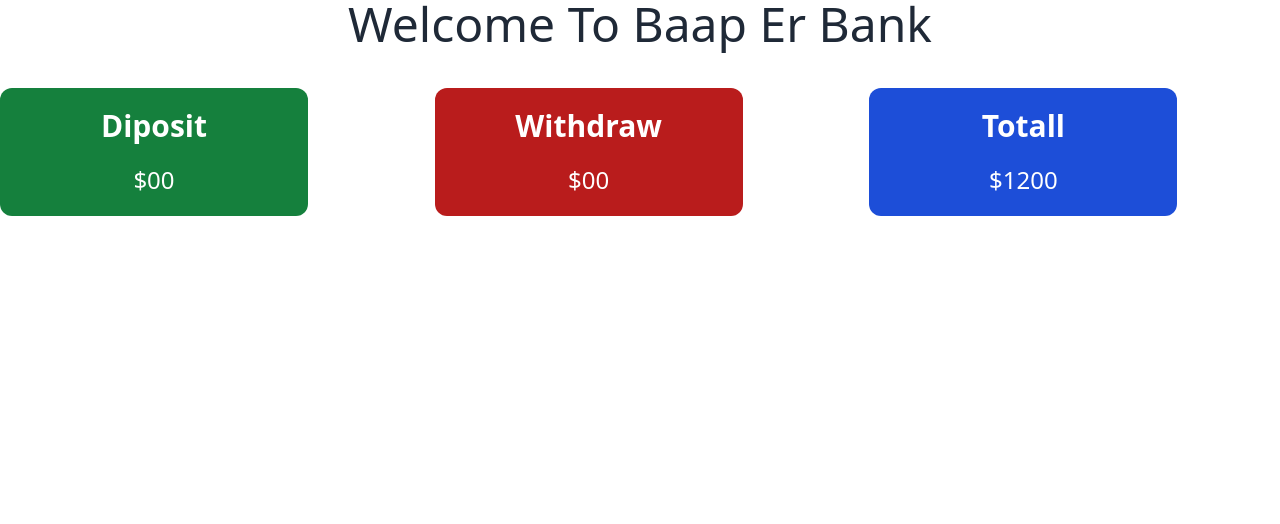
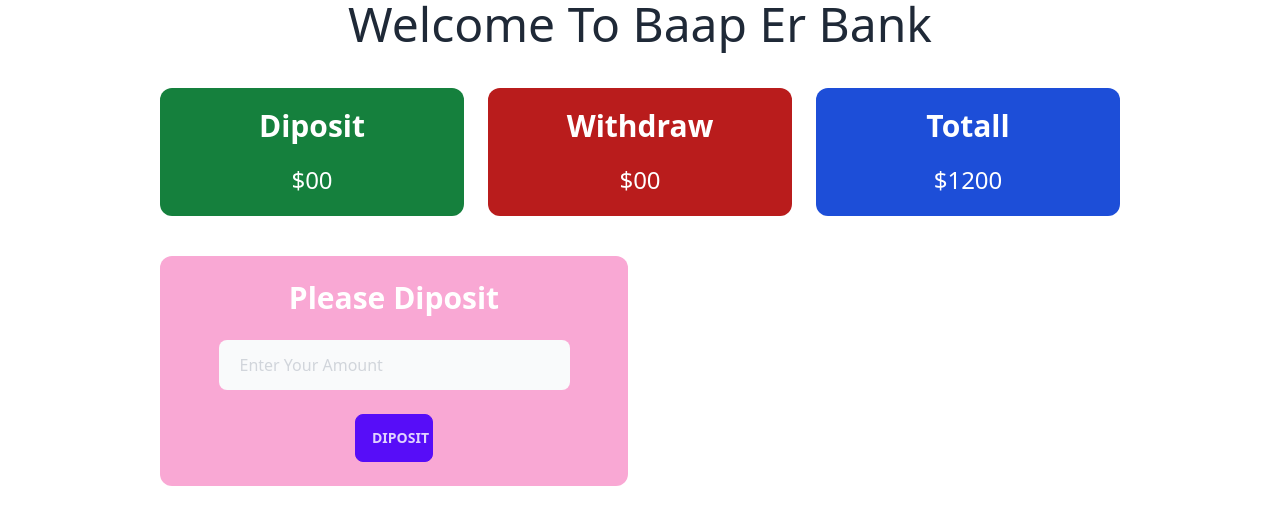
Before and after one commit to JPChoyon/bap-er-bank, a plain HTML site: page bankinside.html in a window 1280 px wide. Drawn offline with nearby package versions, Linux system fonts and the light colour scheme.

Commit message:
done 70%

```diff
--- a/bankinside.html
+++ b/bankinside.html
@@ -21,14 +21,16 @@
       <h3 class="text-5xl text-center">Welcome To Baap Er Bank</h3>
     </header>
     <main>
-      <div class="grid grid-cols-3 gap-6 lg:mt-10 mx-auto text-center">
-        <div id="diposit" class="div bg-green-700 w-9/12 rounded-xl">
+      <div
+        class="grid lg:grid-cols-3 lg:gap-6 lg:mt-10 w-9/12 mx-auto text-center"
+      >
+        <div id="diposit" class="div bg-green-700 rounded-xl">
           <h3 class="text-3xl font-bold text-white p-5 text-center">Diposit</h3>
           <h2 class="text-2xl font-medium text-white text-center pb-5 px-5">
             $00
           </h2>
         </div>
-        <div id="withdraw" class="div bg-red-700 w-9/12 rounded-xl">
+        <div id="withdraw" class="div bg-red-700 rounded-xl">
           <h3 class="text-3xl font-bold text-white p-5 text-center">
             Withdraw
           </h3>
@@ -36,15 +38,30 @@
             $00
           </h2>
         </div>
-        <div id="totall" class="div bg-blue-700 w-9/12 rounded-xl">
+        <div id="totall" class="div bg-blue-700 rounded-xl">
           <h3 class="text-3xl font-bold text-white p-5 text-center">Totall</h3>
           <h2 class="text-2xl font-medium text-white text-center pb-5 px-5">
             $1200
           </h2>
         </div>
       </div>
-      <div class="div-2"></div>
-      <div class="div-3"></div>
+      <!-- diposit and withdraw -->
+      <div class="div-2 grid grid-cols-2 w-9/12 mx-auto mt-10 gap-6">
+        <div class="diposit bg-pink-300 rounded-xl">
+          <h2 class="text-3xl font-bold text-white my-6 text-center">
+            Please Diposit
+          </h2>
+          <label for="text" class="sr-only mt-10">Enter Your Amount</label>
+          <input
+            type="text"
+            class="block w-9/12 mx-auto px-5 py-3 text-base text-neutral-600 placeholder-gray-300 transition duration-500 ease-in-out transform border border-transparent rounded-lg bg-gray-50 focus:outline-none focus:border-transparent focus:ring-2 focus:ring-white focus:ring-offset-2 focus:ring-offset-gray-300"
+            placeholder="Enter Your Amount"
+          />
+          <button class="btn btn-primary w-2/12 mx-auto block my-6">
+            Diposit
+          </button>
+        </div>
+      </div>
     </main>
     <!-- javascript link  -->
     <script src="./js/bankApp.js"></script>
```
